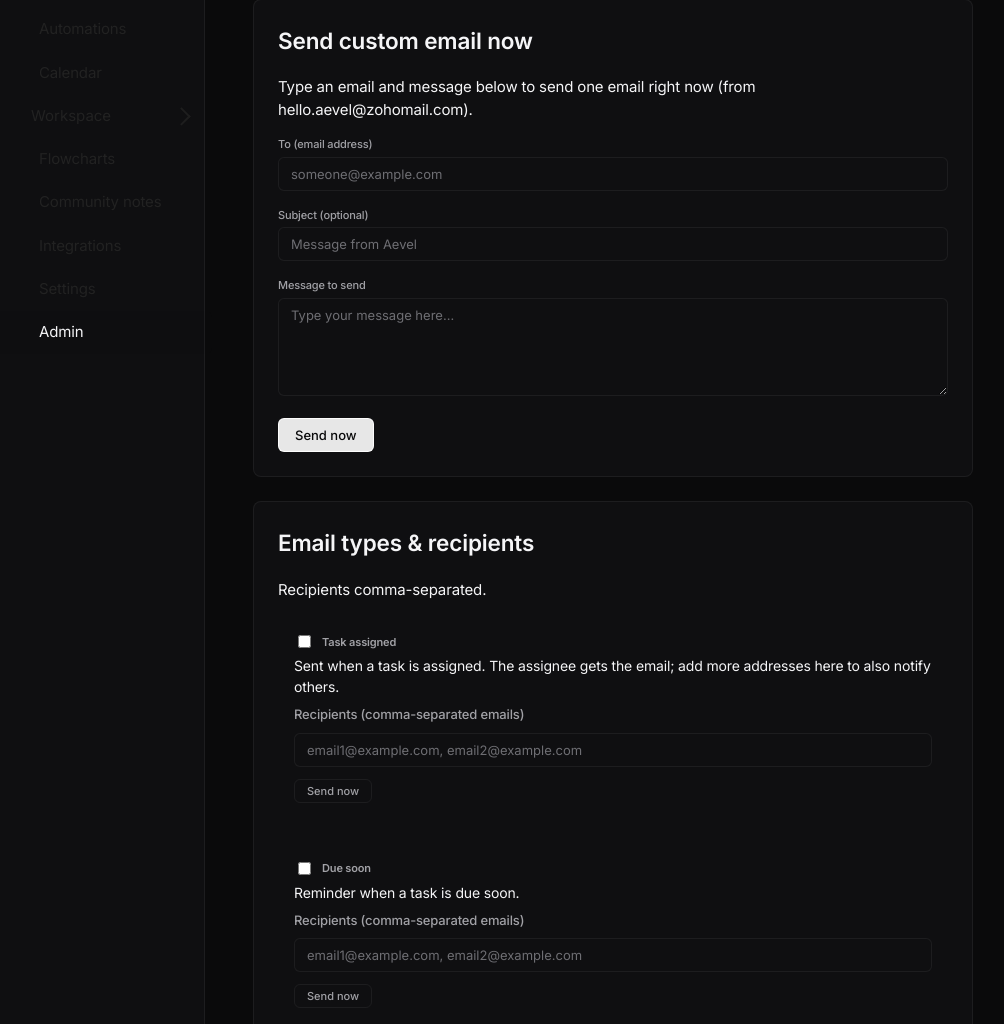
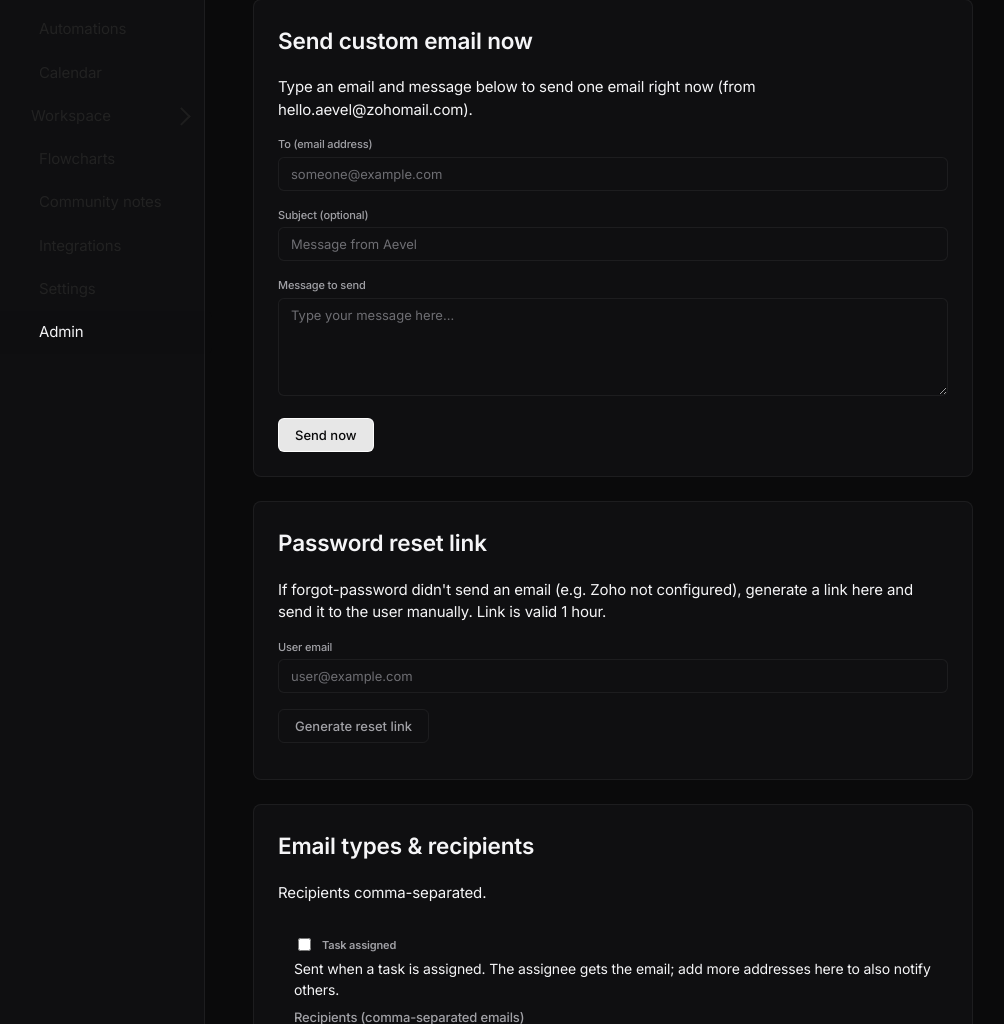
Before and after one commit to arehm9241-beep/aevel-hq-copy, a Flask app: page /admin in a window 1280 px wide. Shown: the part 202-1226 px from the top of the page, without its empty margins (15-1019 px from the left). Run offline with Flask 3, Linux system fonts and the light colour scheme; the visitor is signed in with stand-in values (Sample User, id 1); data comes from the database, SQL or seed files in the repository; data that the repository does not hold is empty.

Commit message:
Log password reset email status; add admin reset-link generator and forgot-password note

```diff
--- a/app.py
+++ b/app.py
@@ -6,6 +6,7 @@ Zoho Mail (hello.aevel@zohomail.com) for notifications; admin area to control wh
 """
 
 import json
+import logging
 import os
 import sys
 import time
@@ -16,6 +17,8 @@ from functools import wraps
 from urllib.parse import urljoin
 
 from itsdangerous import URLSafeTimedSerializer, BadSignature
+
+logger = logging.getLogger(__name__)
 
 # Ensure project root on path
 ROOT = Path(__file__).resolve().parent
@@ -454,8 +457,11 @@ def forgot_password():
                     )
                     msg.html = f"<p>Use this link to set a new password (valid 1 hour):</p><p><a href=\"{reset_url}\">{reset_url}</a></p><p>If you didn't request this, ignore this email.</p>"
                     mail.send(msg)
-                except Exception:
-                    pass
+                    logger.info("Password reset email sent to %s", email)
+                except Exception as e:
+                    logger.exception("Password reset email failed for %s: %s", email, e)
+            else:
+                logger.warning("Password reset email not sent: ZOHO_EMAIL/ZOHO_PASSWORD not configured. Set them in Render env for forgot-password emails.")
             # Always show same message (don't reveal if email exists)
         conn.close()
         flash("If that email is registered, we sent a password reset link. Check your inbox.", "success")
@@ -581,6 +587,25 @@ def api_admin_send_now():
     if err:
         return jsonify({"ok": False, "message": "Send failed: " + err}), 200
     return jsonify({"ok": False, "message": "Not sent (enable this type and add recipients)."}), 200
+
+
+@app.route("/api/admin/password-reset-link", methods=["POST"])
+@admin_required
+def api_admin_password_reset_link():
+    """Generate a password reset link for a user (admin only). Use when email isn't configured or didn't send."""
+    data = request.get_json(silent=True) or {}
+    email = (data.get("email") or "").strip().lower()
+    if not email or "@" not in email:
+        return jsonify({"error": "Valid email required"}), 400
+    conn = get_db()
+    user = conn.execute("SELECT id FROM users WHERE email = ?", (email,)).fetchone()
+    conn.close()
+    if not user:
+        return jsonify({"error": "No account with that email"}), 404
+    token = _make_reset_token(user["id"])
+    reset_url = urljoin(request.url_root, url_for("reset_password", token=token))
+    log_activity(get_user_id(), "admin_password_reset_link", details={"for_email": email})
+    return jsonify({"reset_url": reset_url, "expires_in_hours": 1}), 200
 
 
 @app.route("/api/admin/send-custom", methods=["POST"])
--- a/templates/admin.html
+++ b/templates/admin.html
@@ -31,6 +31,17 @@
   </div>
   <button type="button" id="admin-custom-send" class="btn btn-primary">Send now</button>
   <span id="admin-custom-status" class="text-secondary admin-status" style="margin-left: 0.75rem;"></span>
+</div>
+
+<div class="card" style="max-width: 720px; margin-bottom: 1.5rem;">
+  <h2 style="margin-top:0;">Password reset link</h2>
+  <p class="text-secondary">If forgot-password didn't send an email (e.g. Zoho not configured), generate a link here and send it to the user manually. Link is valid 1 hour.</p>
+  <div class="form-group">
+    <label for="admin-reset-email">User email</label>
+    <input type="email" id="admin-reset-email" class="input" placeholder="user@example.com">
+  </div>
+  <button type="button" id="admin-reset-link-btn" class="btn btn-secondary">Generate reset link</button>
+  <div id="admin-reset-link-result" class="text-secondary" style="margin-top: 0.75rem; word-break: break-all;"></div>
 </div>
 
 <div class="card" style="max-width: 720px;">
@@ -207,6 +218,46 @@
     });
   });
 
+  document.getElementById('admin-reset-link-btn').addEventListener('click', function() {
+    var emailEl = document.getElementById('admin-reset-email');
+    var resultEl = document.getElementById('admin-reset-link-result');
+    var email = (emailEl && emailEl.value || '').trim();
+    if (!email) {
+      resultEl.textContent = 'Enter the user\'s email.';
+      resultEl.style.color = 'var(--color-danger, #c0392b)';
+      return;
+    }
+    resultEl.textContent = 'Generating…';
+    resultEl.style.color = '';
+    this.disabled = true;
+    fetch('/api/admin/password-reset-link', {
+      method: 'POST',
+      credentials: 'same-origin',
+      headers: { 'Content-Type': 'application/json' },
+      body: JSON.stringify({ email: email })
+    }).then(function(r) {
+      return r.json().then(function(res) {
+        if (r.status === 403) {
+          resultEl.textContent = res && res.error ? res.error : 'Session expired.';
+          resultEl.style.color = 'var(--color-danger, #c0392b)';
+          return;
+        }
+        if (r.ok && res && res.reset_url) {
+          resultEl.innerHTML = 'Link (valid 1 hour): <a href="' + res.reset_url + '" target="_blank" rel="noopener">' + res.reset_url + '</a>';
+          resultEl.style.color = '';
+        } else {
+          resultEl.textContent = (res && res.error) ? res.error : 'Failed to generate link.';
+          resultEl.style.color = 'var(--color-danger, #c0392b)';
+        }
+      });
+    }).catch(function() {
+      resultEl.textContent = 'Network error. Try again.';
+      resultEl.style.color = 'var(--color-danger, #c0392b)';
+    }).finally(function() {
+      document.getElementById('admin-reset-link-btn').disabled = false;
+    });
+  });
+
   load();
 })();
 </script>
--- a/templates/forgot_password.html
+++ b/templates/forgot_password.html
@@ -20,6 +20,7 @@
       <div class="card">
         <h2 id="forgot-heading">Forgot password</h2>
         <p class="text-secondary" style="margin-bottom:1rem;">Enter your email and we’ll send you a link to reset your password.</p>
+        <p class="text-secondary" style="margin-bottom:1rem; font-size:0.875rem;">If you don't receive an email in a few minutes, check spam or ask your administrator for a reset link.</p>
         <form method="POST" action="{{ url_for('forgot_password') }}" id="forgot-form" novalidate aria-labelledby="forgot-heading">
           <div class="form-group">
             <label for="forgot-email">Email</label>
```
